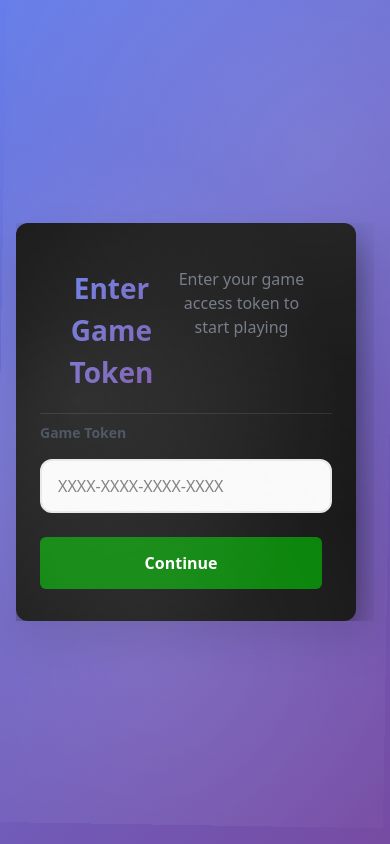
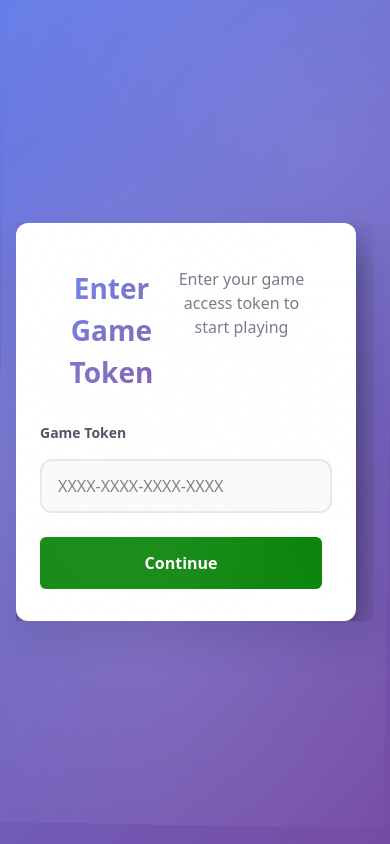
Before and after one commit to Prabhushapure/safety-saas-enterprise, a React (Vite) app: page /AWE-SaaS/play in a window 390 px wide. Built offline with nearby package versions, Linux system fonts and the light colour scheme.

Commit message:
made background color white from black

```diff
--- a/src/pages/Play.css
+++ b/src/pages/Play.css
@@ -71,7 +71,7 @@
   width: 100%;
   max-width: 920px;
   padding: 2.5rem;
-  background: #ffffff;
+  background: #ffffff !important;
   border-radius: 24px;
   box-sizing: border-box;
 }
@@ -575,6 +575,10 @@
     padding-bottom: 1rem;
   }
 
+  .play-page {
+    overflow: visible;
+  }
+
   .modal-content {
     max-height: 95vh;
     overflow: hidden; /* scrolling handled by ready-card */
```
